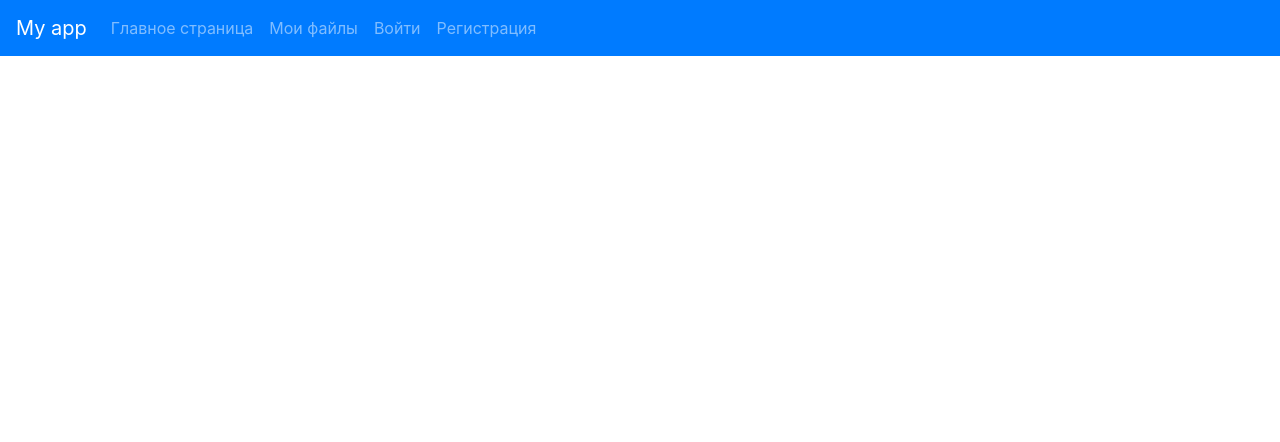
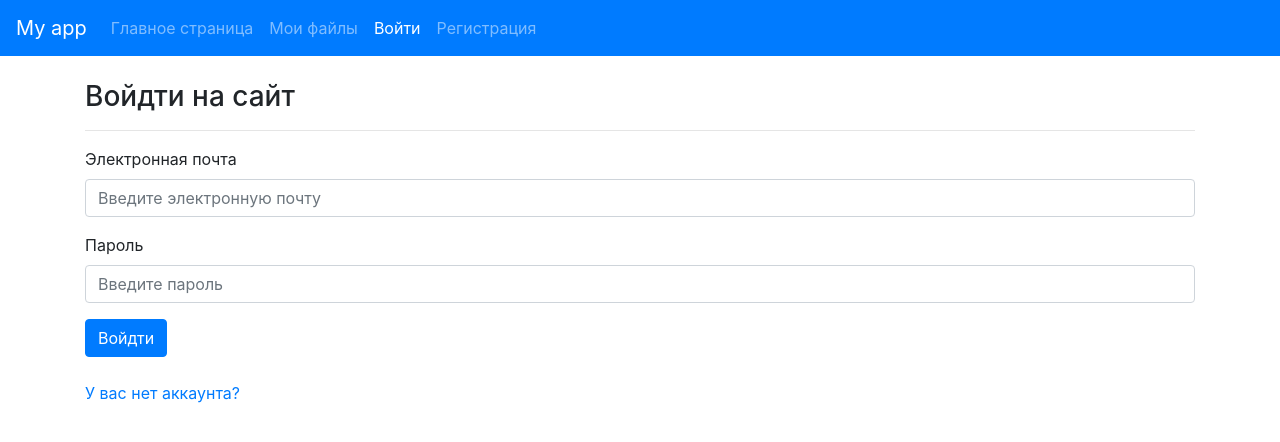
Before and after one commit to MegaRoks/react-app-test, a React (Create React App) app: page /signin in a window 1280 px wide. Shown: the top 442 px of the page. Built offline with nearby package versions, Linux system fonts and the light colour scheme.

Commit message:
fix typo

```diff
--- a/src/App.js
+++ b/src/App.js
@@ -2,8 +2,8 @@ import React from 'react';
 import { BrowserRouter, Route, Switch } from 'react-router-dom';
 import { Home } from './pages/Home.page';
 import { Files } from './pages/Files.page';
-import { SingIn } from './pages/SingIn.page';
-import { SingUp } from './pages/SingUp.page';
+import { SignIn } from './pages/SignIn.page';
+import { SignUp } from './pages/SignUp.page';
 import { Navbar } from './components/Navbar.component';
 
 function App() {
@@ -14,8 +14,8 @@ function App() {
                 <Switch>
                     <Route path="/" exact component={Home}></Route>
                     <Route path="/files" component={Files}></Route>
-                    <Route path="/singin" component={SingIn}></Route>
-                    <Route path="/singup" component={SingUp}></Route>
+                    <Route path="/signin" component={SignIn}></Route>
+                    <Route path="/signup" component={SignUp}></Route>
                 </Switch>
             </div>
         </BrowserRouter>
--- /dev/null
+++ b/src/components/Alert.component.js
@@ -0,0 +1,13 @@
+import React from 'react';
+
+export const Alert = ({ err }) => {
+    return (
+        <div className="alert alert-warning alert-dismissible fade show">
+            <strong>Error!</strong>
+            {err}.
+            <button type="button" className="close">
+                <span aria-hidden="true">&times;</span>
+            </button>
+        </div>
+    );
+};
--- a/src/components/Navbar.component.js
+++ b/src/components/Navbar.component.js
@@ -16,12 +16,12 @@ export const Navbar = () => (
                 </NavLink>
             </li>
             <li className="nav-item">
-                <NavLink className="nav-link" to="/singin">
+                <NavLink className="nav-link" to="/signin">
                     Войти
                 </NavLink>
             </li>
             <li className="nav-item">
-                <NavLink className="nav-link" to="/singup">
+                <NavLink className="nav-link" to="/signup">
                     Регистрация
                 </NavLink>
             </li>
--- /dev/null
+++ b/src/components/SignInForm.component.js
@@ -0,0 +1,72 @@
+import React, { useState, Fragment } from 'react';
+import { Redirect, Link } from 'react-router-dom';
+
+import { Alert } from './Alert.component';
+
+export const SignInForm = () => {
+    const [emails, setEmails] = useState('');
+    const [password, setPassword] = useState('');
+    const [data, setData] = useState('');
+
+    const submitForm = async event => {
+        event.preventDefault();
+        const body = JSON.strignify({
+            userEmail: emails,
+            userPassword: password,
+        });
+        const url = 'http://localhost:8081/api/users/signin/';
+        const headers = {
+            'content-type': 'application/json',
+        };
+        const method = 'POST';
+        const response = await fetch(url, {
+            method,
+            body,
+            headers,
+        });
+        const data = await response.json();
+        setData(data);
+        console.log(data);
+    };
+
+    return (
+        <Fragment>
+            <form>
+                <h3>Войдти на сайт</h3>
+                <hr />
+                {/* {data.err ? <Alert error={data.err} /> : <Redirect to="/" />} */}
+
+                <div className="form-group">
+                    <label htmlFor="inputEmail">Электронная почта</label>
+                    <input
+                        type="email"
+                        name="email"
+                        className="form-control"
+                        id="inputEmail"
+                        placeholder="Введите электронную почту"
+                        value={emails}
+                        onChagne={event => setEmails(event.target.value)}
+                    />
+                </div>
+                <div className="form-group">
+                    <label htmlFor="inputPassword">Пароль</label>
+                    <input
+                        type="password"
+                        name="password"
+                        className="form-control"
+                        id="inputPassword"
+                        placeholder="Введите пароль"
+                        value={password}
+                        onChagne={event => setPassword(event.target.value)}
+                    />
+                </div>
+                <button type="submit" className="btn btn-primary" onClick={submitForm}>
+                    Войдти
+                </button>
+            </form>
+            <div className="pt-4">
+                <Link to="/signup">У вас нет аккаунта?</Link>
+            </div>
+        </Fragment>
+    );
+};
--- /dev/null
+++ b/src/components/SignUpForm.component.js
@@ -0,0 +1,40 @@
+import React, { Fragment } from 'react';
+import { Link } from 'react-router-dom';
+
+export const SignUpForm = () => {
+    return (
+        <Fragment>
+            <form>
+                <h3>Регистрация</h3>
+                <hr />
+                <div className="form-group">
+                    <label htmlFor="inputFirstName">Имя пользователь</label>
+                    <input type="text" className="form-control" name="inputFirstName" placeholder="Введите имя" />
+                </div>
+                <div className="form-group">
+                    <label htmlFor="inputLastName">Фамилие пользователя</label>
+                    <input type="text" className="form-control" name="inputLastName" placeholder="введите фамилие" />
+                </div>
+                <div className="form-group">
+                    <label htmlFor="inputEmail">Электронная почта</label>
+                    <input
+                        type="email"
+                        className="form-control"
+                        name="inputEmail"
+                        placeholder="Введите электронную почту"
+                    />
+                </div>
+                <div className="form-group">
+                    <label htmlFor="inputPassword">Пароль</label>
+                    <input type="password" className="form-control" name="inputPassword" placeholder="Введите пароль" />
+                </div>
+                <button type="submit" className="btn btn-primary">
+                    Регистрация
+                </button>
+            </form>
+            <div className="pt-4">
+                <Link to="/signin">Уже есть аккаунт?</Link>
+            </div>
+        </Fragment>
+    );
+};
--- a/src/components/SingInForm.component.js
+++ /dev/null
@@ -1,19 +0,0 @@
-import React from 'react';
-
-export const SingInForm = () => (
-    <form>
-        <h3>Войдти на сайт</h3>
-        <hr />
-        <div class="form-group">
-            <label for="exampleInputEmail1">Электронная почта</label>
-            <input type="email" class="form-control" id="inputEmail" placeholder="Введите электронную почту" />
-        </div>
-        <div class="form-group">
-            <label for="exampleInputPassword1">Пароль</label>
-            <input type="password" class="form-control" id="inputPassword" placeholder="Введите пароль" />
-        </div>
-        <button type="submit" class="btn btn-primary">
-            Войдти
-        </button>
-    </form>
-);
--- a/src/components/SingUpForm.component.js
+++ /dev/null
@@ -1,50 +0,0 @@
-import React, { useEffect, useState } from 'react';
-
-export const SingUpForm = () => {
-    const [users, setUsers] = useState([]);
-
-    useEffect(() => {
-        createUser();
-    }, []);
-
-    async function createUser(body) {
-        const response = await fetch('http://localhost:8081/api/users/signup/', {
-            method: 'POST',
-            body: JSON.stringify(body),
-            headers: {
-                'Content-type': 'application/json; charset=UTF-8',
-            },
-        });
-    }
-
-    return (
-        <form>
-            <h3>Регистрация</h3>
-            <hr />
-            <div className="form-group">
-                <label for="exampleInputEmail1">Имя пользователь</label>
-                <input type="text" className="form-control" name="inputFirstName" placeholder="Введите имя" />
-            </div>
-            <div className="form-group">
-                <label for="exampleInputEmail1">Фамилие пользователя</label>
-                <input type="text" className="form-control" name="inputLastName" placeholder="введите фамилие" />
-            </div>
-            <div className="form-group">
-                <label for="exampleInputEmail1">Электронная почта</label>
-                <input
-                    type="email"
-                    className="form-control"
-                    name="inputEmail"
-                    placeholder="Введите электронную почту"
-                />
-            </div>
-            <div className="form-group">
-                <label for="exampleInputPassword1">Пароль</label>
-                <input type="password" className="form-control" name="inputPassword" placeholder="Введите пароль" />
-            </div>
-            <button type="submit" className="btn btn-primary">
-                Регистрация
-            </button>
-        </form>
-    );
-};
--- /dev/null
+++ b/src/pages/SignIn.page.js
@@ -0,0 +1,10 @@
+import React, { Fragment } from 'react';
+import { SignInForm } from '../components/SignInForm.component';
+
+export const SignIn = () => {
+    return (
+        <Fragment>
+            <SignInForm />
+        </Fragment>
+    );
+};
--- /dev/null
+++ b/src/pages/SignUp.page.js
@@ -0,0 +1,10 @@
+import React, { Fragment } from 'react';
+import { SignUpForm } from './../components/SignUpForm.component';
+
+export const SignUp = () => {
+    return (
+        <Fragment>
+            <SignUpForm />
+        </Fragment>
+    );
+};
--- a/src/pages/SingIn.page.js
+++ /dev/null
@@ -1,10 +0,0 @@
-import React, { Fragment } from 'react';
-import { SingInForm } from '../components/SingInForm.component';
-
-export const SingIn = () => {
-    return (
-        <Fragment>
-            <SingInForm />
-        </Fragment>
-    );
-};
--- a/src/pages/SingUp.page.js
+++ /dev/null
@@ -1,10 +0,0 @@
-import React, { Fragment } from 'react';
-import { SingUpForm } from './../components/SingUpForm.component';
-
-export const SingUp = () => {
-    return (
-        <Fragment>
-            <SingUpForm />
-        </Fragment>
-    );
-};
```
